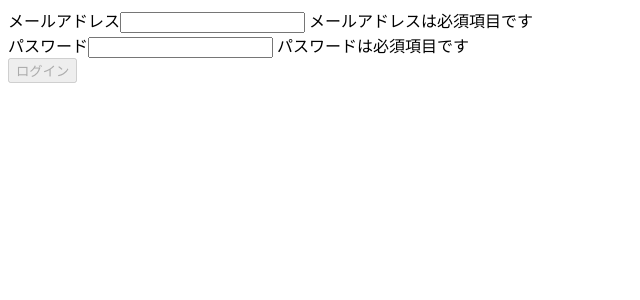
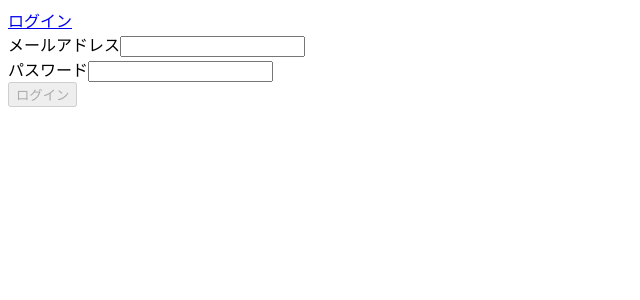
Before and after one commit to takapi327/scala-play-app, an Angular app in the folder ui/: page /api/auth/loginForm in a window 1280 px wide. Before the commit this address led to /. Shown: the top 300 px of the page, without its empty margins (0-640 px from the left). Built offline with nearby package versions, Linux system fonts and the light colour scheme.

Commit message:
Create Login Routes Action

```diff
--- a/ui/src/app/app-routing.module.ts
+++ b/ui/src/app/app-routing.module.ts
@@ -1,8 +1,11 @@
 import { NgModule } from '@angular/core';
 import { Routes, RouterModule } from '@angular/router';
 
+import { LoginComponent } from '../app/auth/login/login.component'
 
-const routes: Routes = [];
+const routes: Routes = [
+  { path: 'api/auth/loginForm', component: LoginComponent }
+];
 
 @NgModule({
   imports: [RouterModule.forRoot(routes)],
--- a/ui/src/app/app.component.html
+++ b/ui/src/app/app.component.html
@@ -1,2 +1,2 @@
-<app-login></app-login>
+<a routerLink="/api/auth/loginForm">ログイン</a>
 <router-outlet></router-outlet>
--- a/ui/src/app/app.module.ts
+++ b/ui/src/app/app.module.ts
@@ -14,7 +14,7 @@ import { AppComponent }     from './app.component';
   imports: [
     BrowserModule,
     AuthModule,
-    AppRoutingModule,
+    AppRoutingModule
   ],
   providers: [
   ],
--- a/ui/src/app/auth/auth.module.ts
+++ b/ui/src/app/auth/auth.module.ts
@@ -20,8 +20,7 @@ import { LoginComponent } from './login/login.component';
   exports: [
     LoginComponent
   ],
-  providers: [
-  ],
+  providers: [],
   bootstrap: []
 })
 export class AuthModule { }
--- a/ui/src/app/auth/login/login.component.html
+++ b/ui/src/app/auth/login/login.component.html
@@ -1,9 +1,9 @@
-<form [formGroup]="loginForm" (ngSubmit)="login(loginForm.value)" class="form-field">
+<form [formGroup]="loginForm" (ngSubmit)="onSubmit()" class="form-field">
 
   <div class="form-field__mail">
     <label for="mail">メールアドレス</label>
     <input id="mail" name="mail" type="email" [formControl]="mail" />
-    <span *ngIf="mail.errors?.required">
+    <span *ngIf="mail.errors?.required && (mail.dirty || mail.touched)">
       メールアドレスは必須項目です
     </span>
     <span *ngIf="mail.errors?.email">
@@ -14,7 +14,7 @@
   <div class="form-field__pass">
     <label for="password">パスワード</label>
     <input id="password" name="password" type="password" [formControl]="password" />
-    <span *ngIf="password.errors?.required">
+    <span *ngIf="password.errors?.required && (password.dirty || password.touched)">
       パスワードは必須項目です
     </span>
     <span *ngIf="password.errors?.minlength">
--- a/ui/src/app/auth/login/login.component.ts
+++ b/ui/src/app/auth/login/login.component.ts
@@ -1,6 +1,9 @@
+// ---- [ @angular ] ------------------------------------------------
 import { Component, OnInit }                  from '@angular/core';
 import { FormControl, Validators, FormGroup } from '@angular/forms';
+import { Router }                             from '@angular/router';
 
+// ---- [ AuthFunctin ] ---------------------------------------------
 import { User }                               from '../../interface/user';
 import { AuthService }                        from '../../service/auth.service'
 
@@ -12,10 +15,12 @@ import { AuthService }                        from '../../service/auth.service'
 })
 export class LoginComponent implements OnInit {
 
-  ngOnInit(): void {
-  }
+  ngOnInit(): void {}
 
-  constructor(private authService: AuthService) {}
+  constructor(
+    private authService: AuthService,
+    private routes:      Router
+  ) {}
 
   mail = new FormControl('', [
     Validators.required,
@@ -36,4 +41,8 @@ export class LoginComponent implements OnInit {
     this.authService.login(user).subscribe()
   }
 
+  onSubmit() {
+    this.login(this.loginForm.value);
+    this.routes.navigate(['/']);
+  }
 }
```
